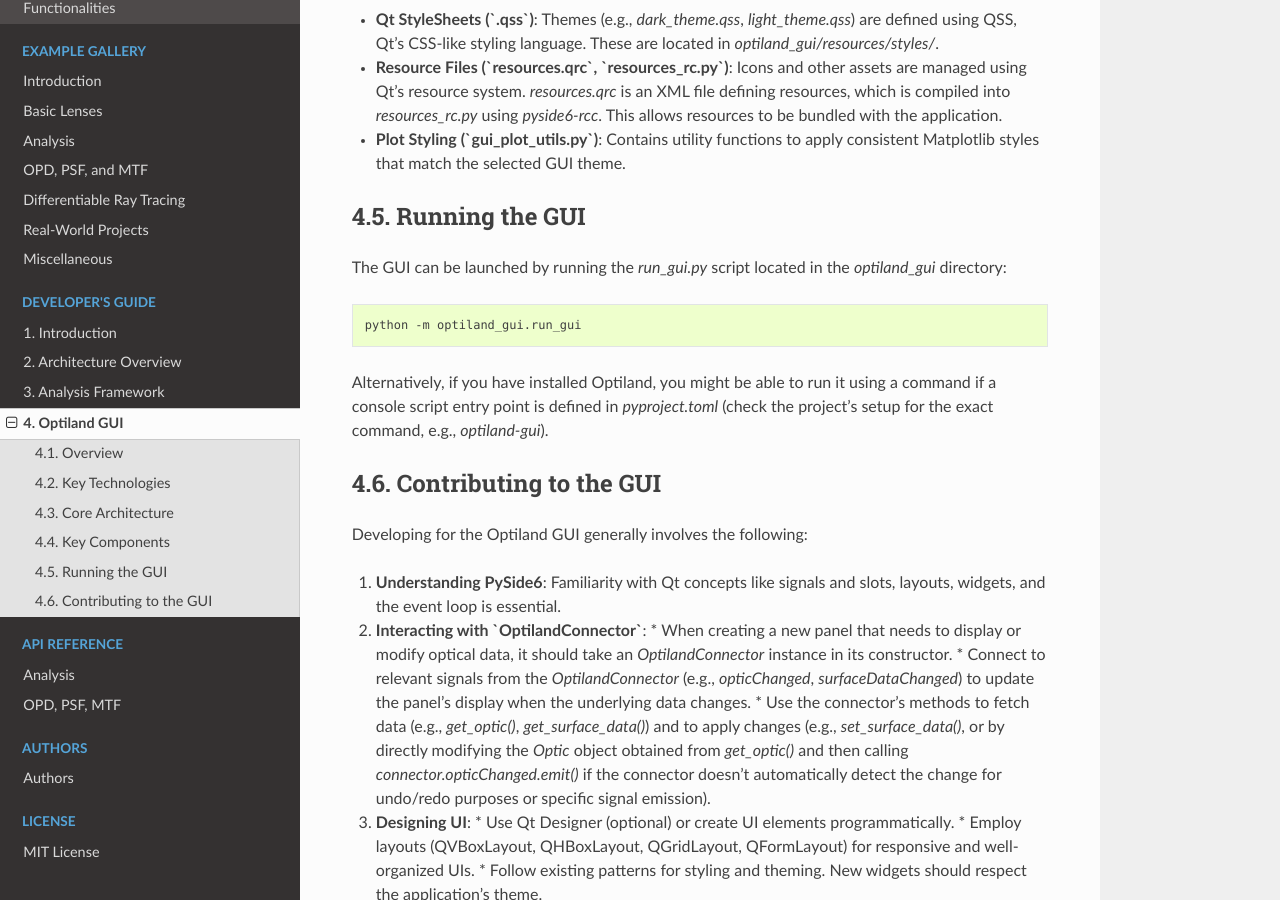
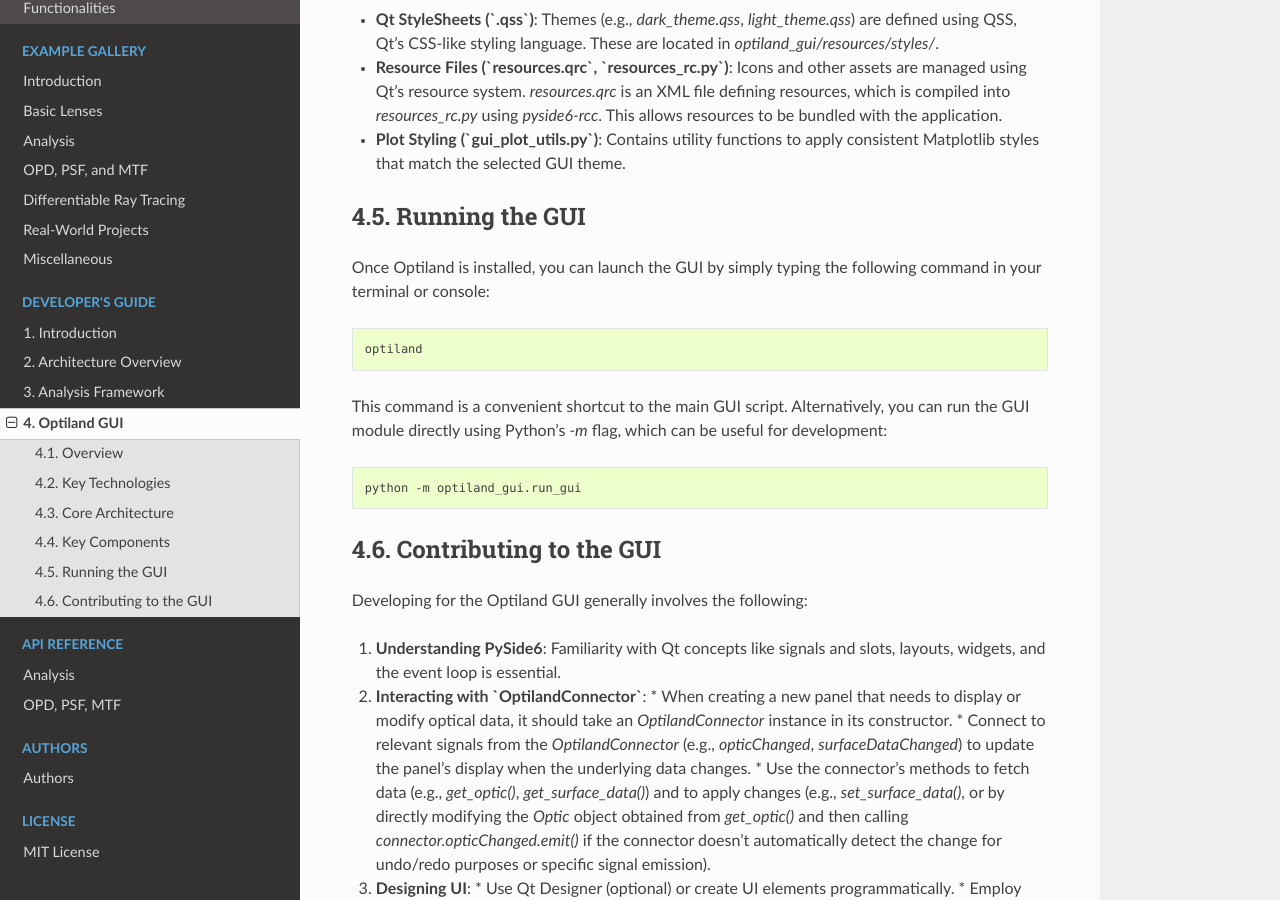
Before and after one commit to HarrisonKramer/optiland, a Sphinx documentation site: the page built from docs/developers_guide/gui.rst, in a window 1280 px wide and 900 px high, scrolled down 2680 px. Built offline with Sphinx 7.4.7 and the Read the Docs theme 3.1.0, drawn with Linux system fonts in a browser that asks for light colours; pages that are not in the unit, such as notebooks, are missing from menus.

Commit message:
docs: Update GUI documentation and add script entry point for easier access

```diff
--- a/docs/developers_guide/gui.rst
+++ b/docs/developers_guide/gui.rst
@@ -104,13 +104,17 @@
 Running the GUI
 ---------------
 
-The GUI can be launched by running the `run_gui.py` script located in the `optiland_gui` directory:
+Once Optiland is installed, you can launch the GUI by simply typing the following command in your terminal or console:
+
+.. code-block:: bash
+
+   optiland
+
+This command is a convenient shortcut to the main GUI script. Alternatively, you can run the GUI module directly using Python's `-m` flag, which can be useful for development:
 
 .. code-block:: bash
 
    python -m optiland_gui.run_gui
-
-Alternatively, if you have installed Optiland, you might be able to run it using a command if a console script entry point is defined in `pyproject.toml` (check the project's setup for the exact command, e.g., `optiland-gui`).
 
 Contributing to the GUI
 -----------------------
--- a/pyproject.toml
+++ b/pyproject.toml
@@ -31,6 +31,9 @@
 
 [project.urls]
 Homepage = "https://github.com/HarrisonKramer/optiland"
+
+[project.scripts]
+optiland = "optiland_gui.run_gui:main"
 
 [project.optional-dependencies]
 dev = [
```
Also changed, not shown: README.md (+0 -1 lines), docs/quickstart.rst (+7 -3 lines), 1 other file.
